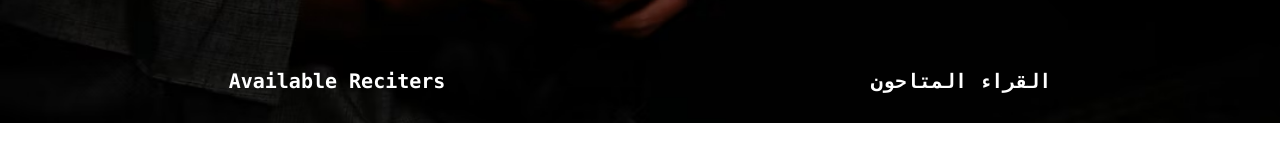
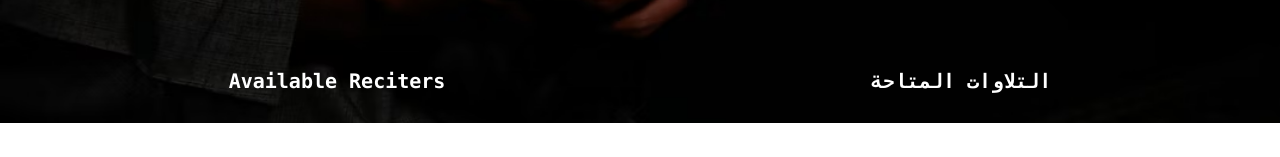
Before and after one commit to DarifElmehdi/quran, a React (Create React App) app: page /reciters in a window 1280 px wide. Shown: the part 341-498 px from the top of the page. Built offline with nearby package versions, Linux system fonts and the light colour scheme; no server answers.

Commit message:
first finale version

```diff
--- a/src/components/pages/Reciters.js
+++ b/src/components/pages/Reciters.js
@@ -39,7 +39,7 @@ function Reciters(props) {
         <div>
             <div className="label">
                 <h2>Available Reciters</h2>
-                <h2 dir="rtl"> القراء المتاحون</h2>
+                <h2 dir="rtl"> التلاوات المتاحة</h2>
             </div>
             {filtredList && (
                 <Search
--- a/src/components/pages/Surahs.js
+++ b/src/components/pages/Surahs.js
@@ -35,7 +35,7 @@ function Surahs(props) {
     useEffect(() => {
         getAudios();
         getReciter();
-    });
+    }, [identifier]);
 
     const searchHandler = () => {
         setFiltredList(
```
